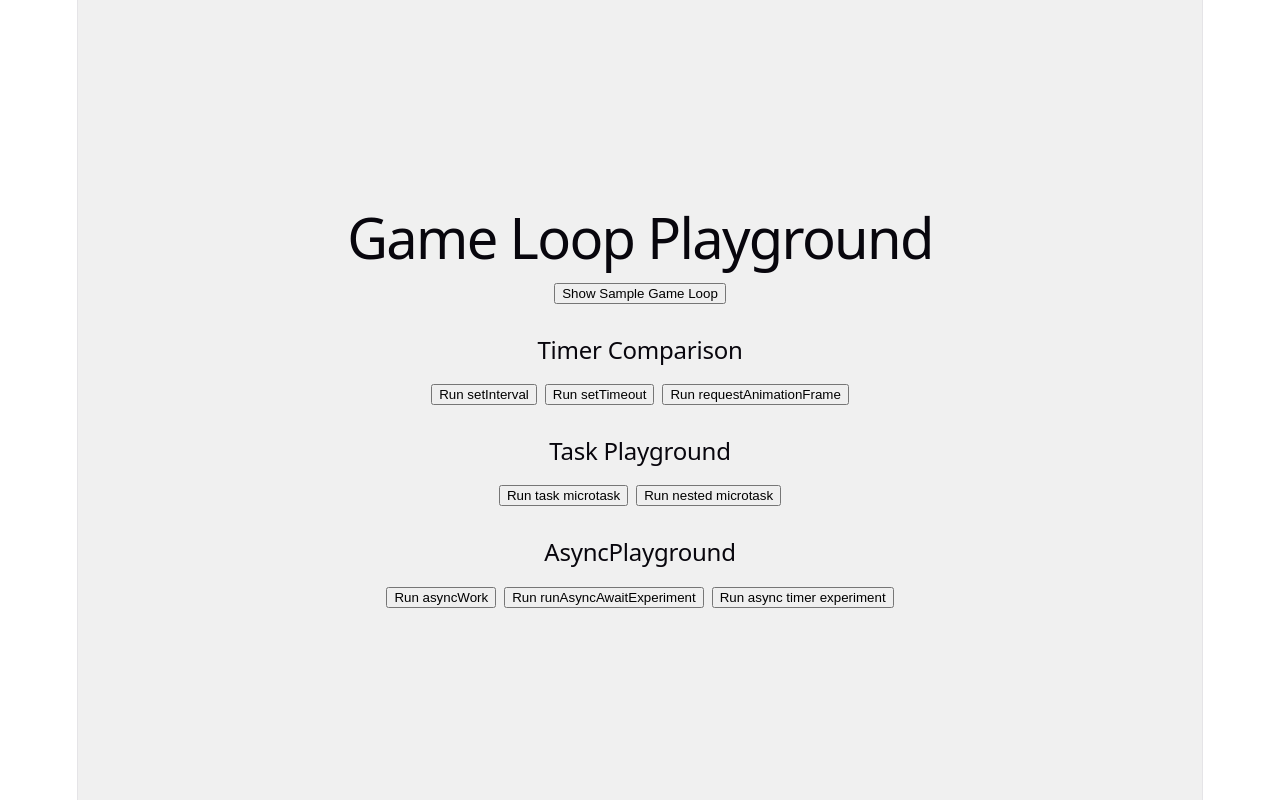
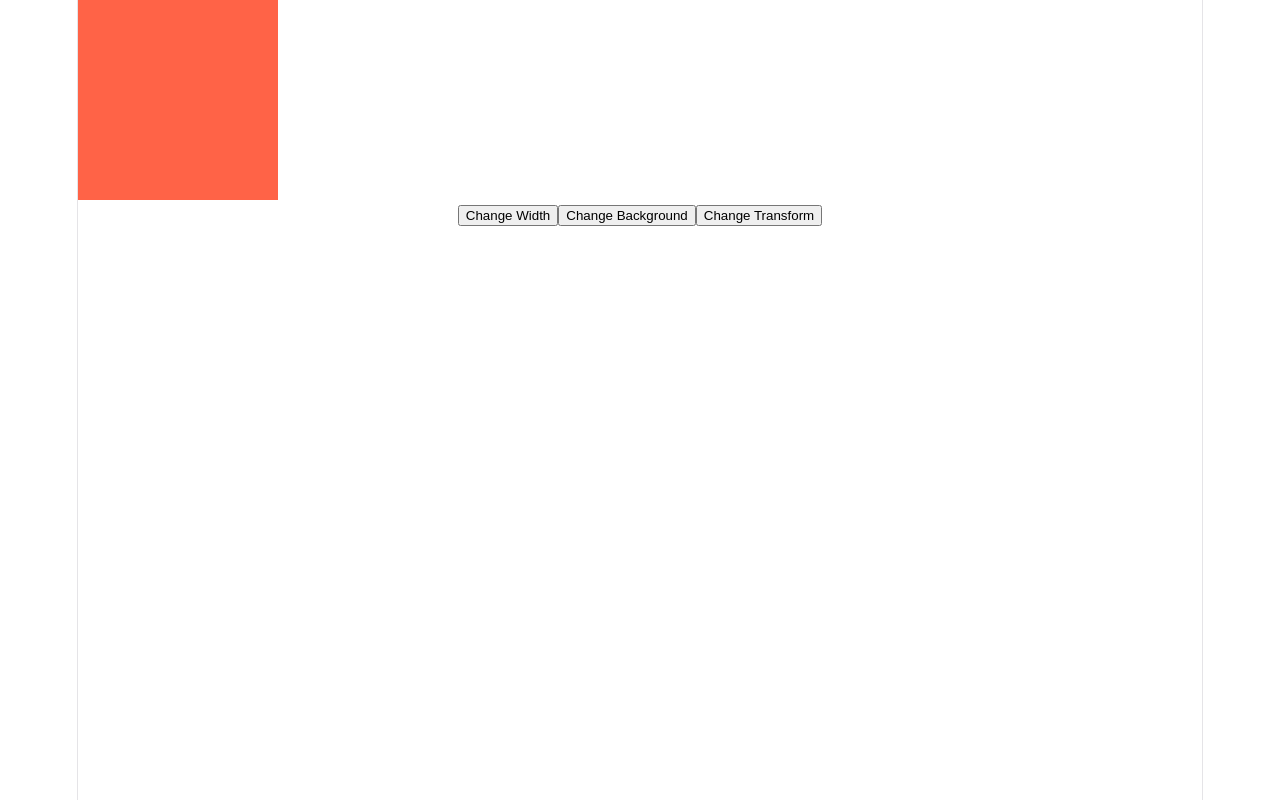
Before and after one commit to ihd0628/eut-zza, a React (Vite) app in the folder eut-zza-FE/: page / in a window 1280 px wide. Built offline with nearby package versions, Linux system fonts and the light colour scheme.

Commit message:
feat: 브라우저 렌더링 파이프라인 실험 추가

```diff
--- a/eut-zza-FE/src/App.tsx
+++ b/eut-zza-FE/src/App.tsx
@@ -1,45 +1,8 @@
-import { useEffect, useState } from "react";
 import "./App.css";
-import { AsyncPlayground } from "./components/experiments/AsyncPlayground";
-import { TaskPlayground } from "./components/experiments/TaskPlayground";
-import { TimerComparisonPlayground } from "./components/experiments/TimerComparisonPlayground";
-import { GameEngine } from "./game/GameEngine";
+import { RenderingPipelineExperiment } from "./components/experiments/RenderingPipelineExperiment";
 
 function App() {
-  const [isShowSample, setIsShowSample] = useState(false);
-
-  return (
-    <div
-      style={{
-        display: "flex",
-        flexDirection: "column",
-        alignItems: "center",
-        justifyContent: "center",
-        height: "100vh",
-        backgroundColor: "#f0f0f0",
-      }}
-    >
-      <h1>Game Loop Playground</h1>
-      <button onClick={() => setIsShowSample((value) => !value)}>
-        {isShowSample ? "Hide" : "Show"} Sample Game Loop
-      </button>
-      {isShowSample && <SampleGameEngine />}
-      <TimerComparisonPlayground />
-      <TaskPlayground />
-      <AsyncPlayground />
-    </div>
-  );
+  return <RenderingPipelineExperiment />;
 }
 
 export default App;
-
-const SampleGameEngine = () => {
-  useEffect(() => {
-    const gameEngine = new GameEngine();
-    gameEngine.start();
-
-    return () => gameEngine.stop();
-  }, []);
-
-  return <div>GameEngine is Started</div>;
-};
--- /dev/null
+++ b/eut-zza-FE/src/components/experiments/RenderingPipelineExperiment.tsx
@@ -0,0 +1,33 @@
+import { useState } from "react";
+
+export const RenderingPipelineExperiment = () => {
+  console.count("RenderingPipelineExperiment render");
+
+  const [isWide, setIsWide] = useState(false);
+  const [isBlue, setIsBlue] = useState(false);
+  const [isMoved, setIsMoved] = useState(false);
+
+  return (
+    <section>
+      <div
+        style={{
+          width: isWide ? "400px" : "200px",
+          height: "200px",
+          backgroundColor: isBlue ? "royalblue" : "tomato",
+          transform: isMoved ? "translateX(150px)" : "translateX(0)",
+        }}
+      />
+      <div>
+        <button onClick={() => setIsWide((value) => !value)}>
+          Change Width
+        </button>
+        <button onClick={() => setIsBlue((value) => !value)}>
+          Change Background
+        </button>
+        <button onClick={() => setIsMoved((value) => !value)}>
+          Change Transform
+        </button>
+      </div>
+    </section>
+  );
+};
```
Also changed, not shown: 1 other file (tests, documents, lock files or other folders).
